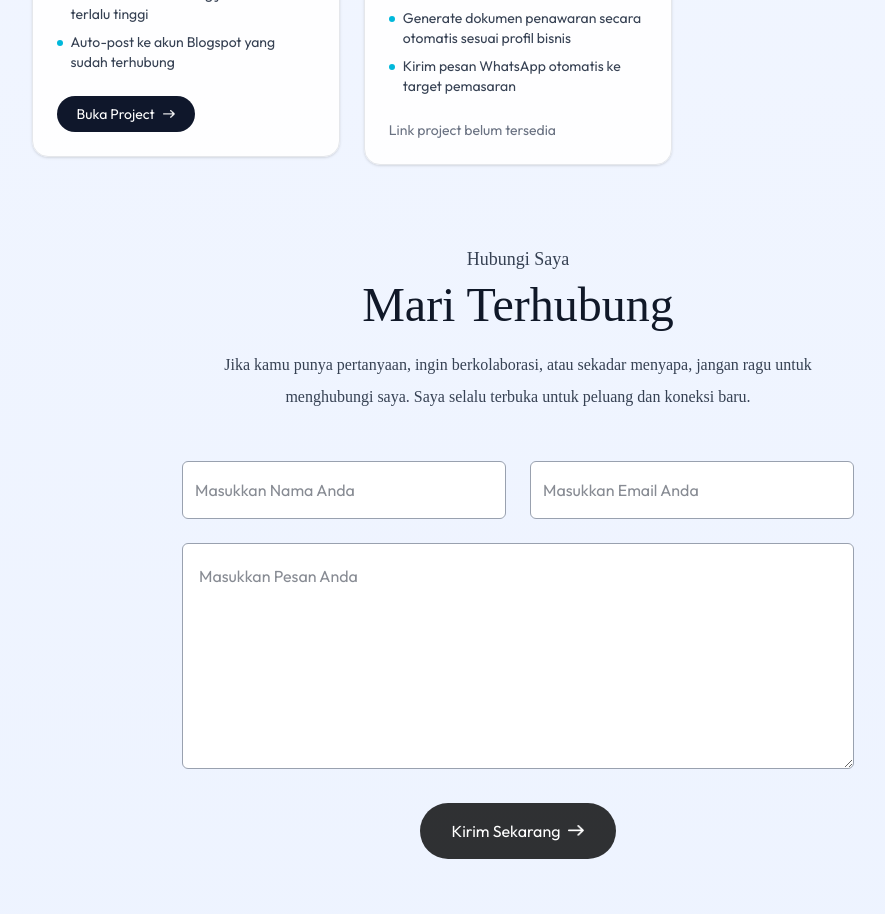
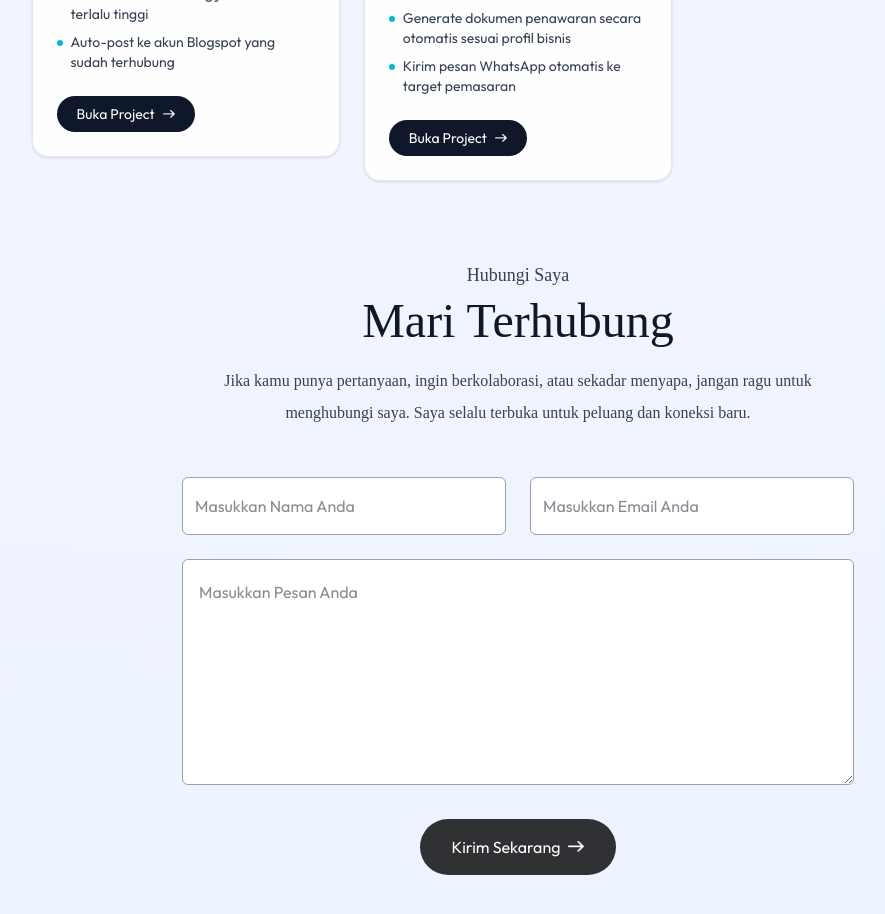
Before and after one commit to HendraMaajid/web-portofolio, a Next.js app: page / in a window 1280 px wide. Shown: the part 4280-5194 px from the top of the page, without its empty margins (122-1007 px from the left). Built offline with nearby package versions, Linux system fonts and the light colour scheme; a web font is replaced by a local one.

Commit message:
feat: update project features and replace GitHub repository links with live URLs

```diff
--- a/src/assets/assets.js
+++ b/src/assets/assets.js
@@ -91,10 +91,11 @@ export const workData = [
         featuresEn: [
             'Course, module, quiz, and assignment management',
             'Role-based access control (Admin, Teacher, Student)',
-            'Automatic certificate generation (PDF) upon course completion'
+            'Automatic certificate generation (PDF) upon course completion',
+            'Link GitHub : https://github.com/HendraMaajid/eduplatform'
         ],
         bgImage: 'https://raw.githubusercontent.com/HendraMaajid/eduplatform/main/image/home.png',
-        githubLink: 'https://github.com/HendraMaajid/eduplatform'
+        githubLink: 'https://educourse.hendramaajid.my.id'
     },
     {
         title: 'Web RS Yolanda',
@@ -242,7 +243,7 @@ export const workData = [
             'Automated WhatsApp outreach to marketing targets'
         ],
         bgImage: '/ozolabwebgenerator.png',
-        githubLink: ''
+        githubLink: 'https://ozolab.id'
     }
 ]
 
```
